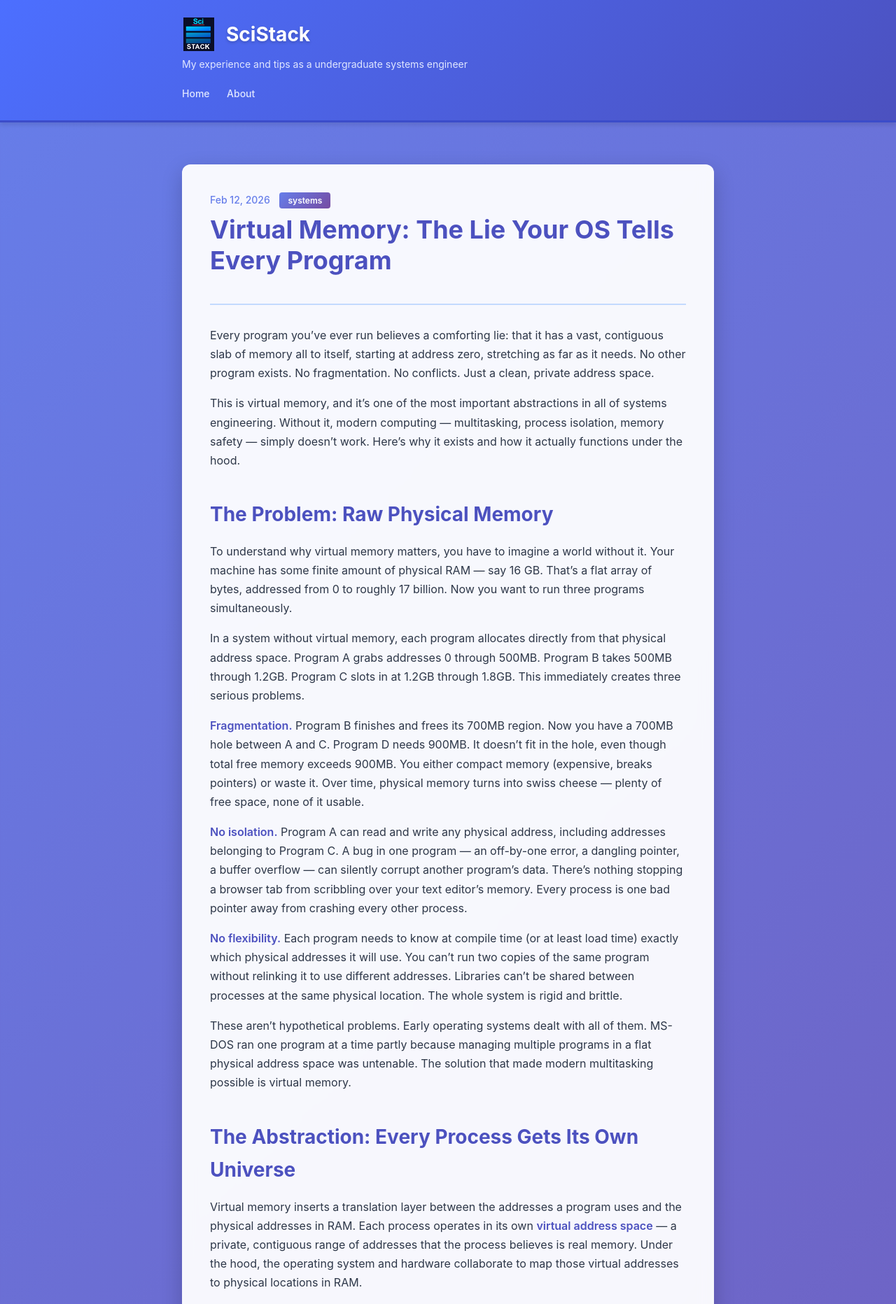
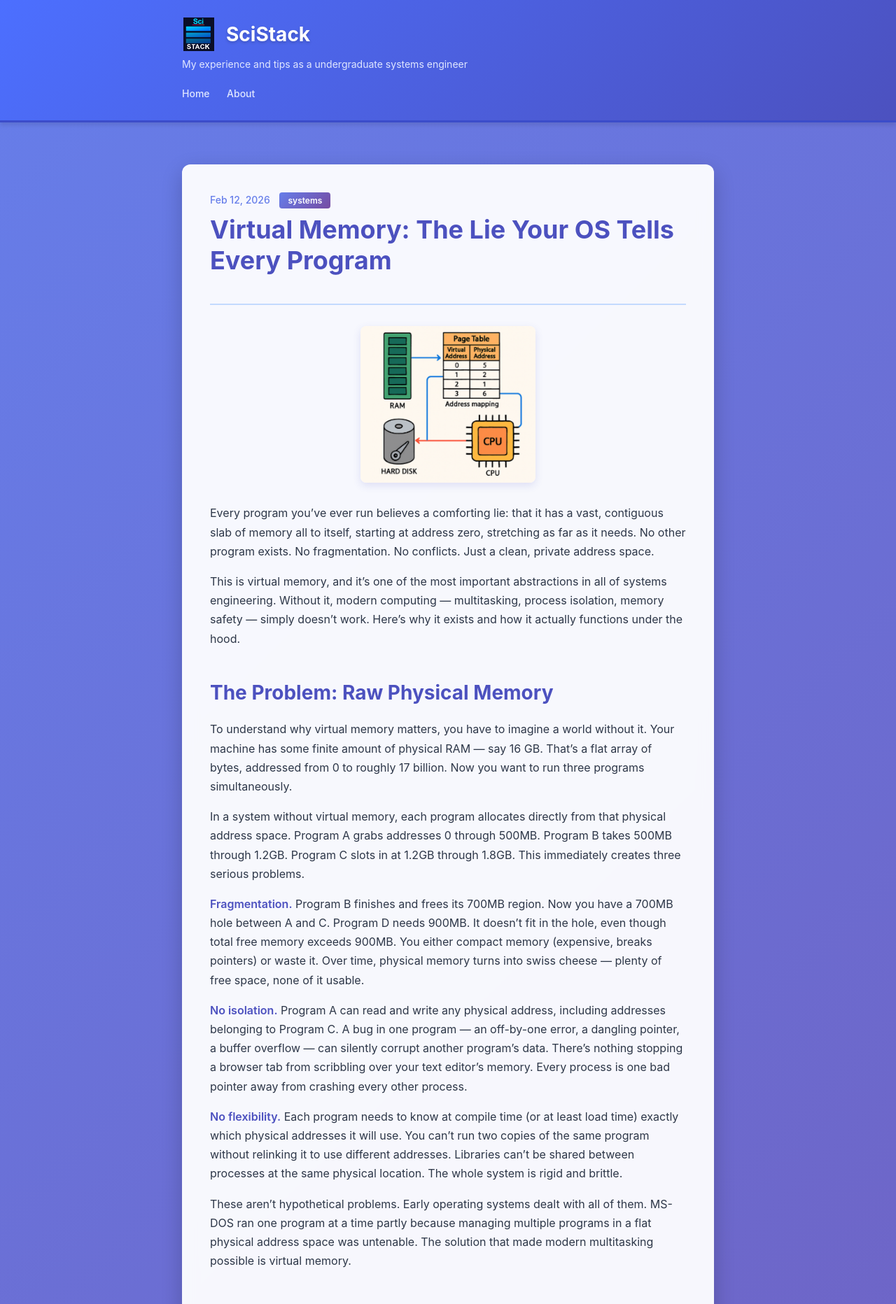
Before and after one commit to evanli135/SciStack, a Jekyll site: the page built from _posts/2026-02-13-virtual-memory.md, in a window 1280 px wide. Shown: the top 1864 px of the page at 70% size. Built offline with Jekyll 4.4.1, drawn with Linux system fonts in a browser that asks for light colours.

Commit message:
image for memory

```diff
--- a/_posts/2026-02-13-virtual-memory.md
+++ b/_posts/2026-02-13-virtual-memory.md
@@ -4,6 +4,9 @@ title: "Virtual Memory: The Lie Your OS Tells Every Program"
 date: 2026-02-12
 tag: systems
 ---
+
+<img src="/SciStack/assets/memory.png" alt="virtual memory diagram" width="250">
+
 
 Every program you've ever run believes a comforting lie: that it has a vast, contiguous slab of memory all to itself, starting at address zero, stretching as far as it needs. No other program exists. No fragmentation. No conflicts. Just a clean, private address space.
 
```
